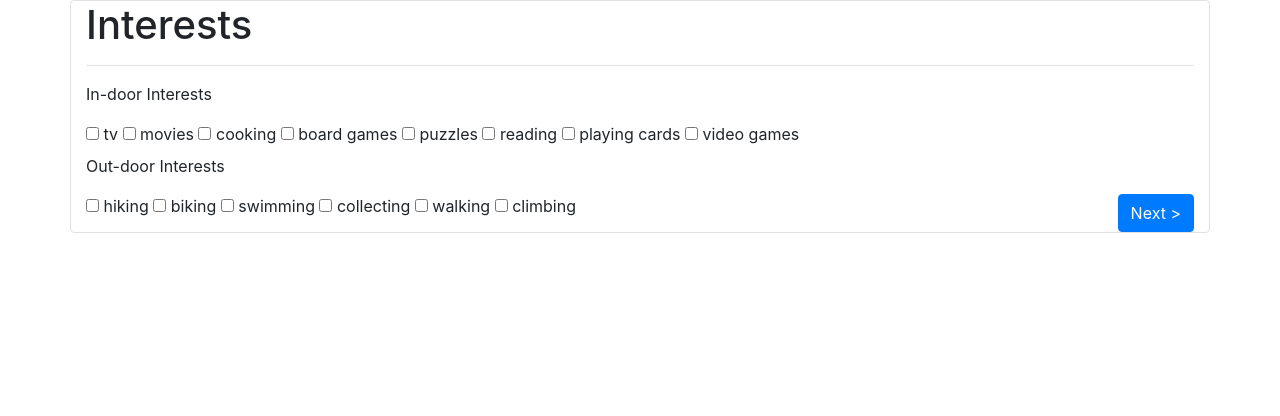
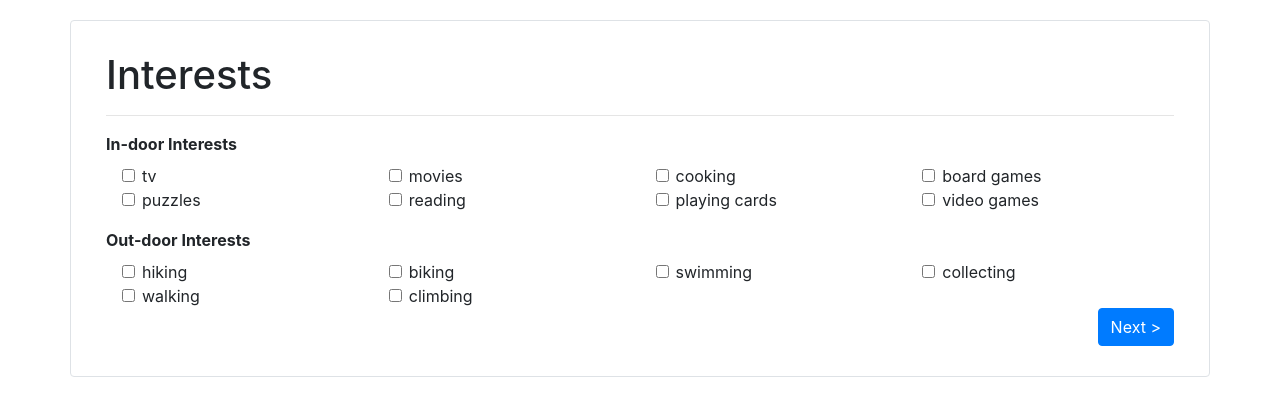
Before and after one commit to MrDrennan/dating, a PHP site: page /views/frm-interests.html in a window 1280 px wide. Shown: the part 56-472 px from the top of the page. Run offline with PHP 8.4, Linux system fonts and the light colour scheme.

Commit message:
styled interests form

```diff
--- a/views/frm-interests.html
+++ b/views/frm-interests.html
@@ -9,7 +9,7 @@
     <link rel="stylesheet" href="https://stackpath.bootstrapcdn.com/bootstrap/4.4.1/css/bootstrap.min.css" integrity="sha384-Vkoo8x4CGsO3+Hhxv8T/Q5PaXtkKtu6ug5TOeNV6gBiFeWPGFN9MuhOf23Q9Ifjh" crossorigin="anonymous">
 
     <!-- Site CSS -->
-    <link rel="stylesheet" href="">
+    <link rel="stylesheet" href="/328/dating/styles/form.css">
 
     <!-- Favicon -->
     <link rel="icon" type="image/png" href="/328/dating/images/dating-icon.png">
@@ -27,51 +27,93 @@
 
     <form action="profile-summary" method="post">
 
-        <p>In-door Interests</p>
+        <p class="mb-2 check-label">In-door Interests</p>
 
-        <input id="tv" name="indoor-interests[]" value="tv" type="checkbox">
-        <label for="tv">tv</label>
+        <div class="row ml-3 mb-3">
 
-        <input id="movies" name="indoor-interests[]" value="movies" type="checkbox">
-        <label for="movies">movies</label>
+            <div class="col-6 col-md-3 form-check">
+                <input id="tv" name="indoor-interests[]" value="tv" type="checkbox" class="form-check-input">
+                <label for="tv" class="form-check-label">tv</label>
+            </div>
 
-        <input id="cooking" name="indoor-interests[]" value="cooking" type="checkbox">
-        <label for="cooking">cooking</label>
+            <div class="col-6 col-md-3 form-check">
+                <input id="movies" name="indoor-interests[]" value="movies" type="checkbox" class="form-check-input">
+                <label for="movies" class="form-check-label">movies</label>
+            </div>
 
-        <input id="board-games" name="indoor-interests[]" value="board-games" type="checkbox">
-        <label for="board-games">board games</label>
+            <div class="col-6 col-md-3 form-check">
+                <input id="cooking" name="indoor-interests[]" value="cooking" type="checkbox" class="form-check-input">
+                <label for="cooking" class="form-check-label">cooking</label>
+            </div>
 
-        <input id="puzzles" name="indoor-interests[]" value="puzzles" type="checkbox">
-        <label for="puzzles">puzzles</label>
+            <div class="col-6 col-md-3 form-check">
+                <input id="board-games" name="indoor-interests[]" value="board-games" type="checkbox"
+                       class="form-check-input">
+                <label for="board-games" class="form-check-label">board games</label>
+            </div>
 
-        <input id="reading" name="indoor-interests[]" value="reading" type="checkbox">
-        <label for="reading">reading</label>
+            <div class="col-6 col-md-3 form-check">
+                <input id="puzzles" name="indoor-interests[]" value="puzzles" type="checkbox" class="form-check-input">
+                <label for="puzzles" class="form-check-label">puzzles</label>
+            </div>
 
-        <input id="playing-cards" name="indoor-interests[]" value="playing-cards" type="checkbox">
-        <label for="playing-cards">playing cards</label>
+            <div class="col-6 col-md-3 form-check">
+                <input id="reading" name="indoor-interests[]" value="reading" type="checkbox" class="form-check-input">
+                <label for="reading" class="form-check-label">reading</label>
+            </div>
 
-        <input id="video-games" name="indoor-interests[]" value="video-games" type="checkbox">
-        <label for="video-games">video games</label>
+            <div class="col-6 col-md-3 form-check">
+                <input id="playing-cards" name="indoor-interests[]" value="playing-cards" type="checkbox"
+                       class="form-check-input">
+                <label for="playing-cards" class="form-check-label">playing cards</label>
+            </div>
 
-        <p>Out-door Interests</p>
+            <div class="col-6 col-md-3 form-check">
+                <input id="video-games" name="indoor-interests[]" value="video-games" type="checkbox"
+                       class="form-check-input">
+                <label for="video-games" class="form-check-label">video games</label>
+            </div>
 
-        <input id="hiking" name="outdoor-interests[]" value="hiking" type="checkbox">
-        <label for="hiking">hiking</label>
+        </div><!-- row -->
 
-        <input id="biking" name="outdoor-interests[]" value="biking" type="checkbox">
-        <label for="biking">biking</label>
+        <p class="mb-2 check-label">Out-door Interests</p>
 
-        <input id="swimming" name="outdoor-interests[]" value="swimming" type="checkbox">
-        <label for="swimming">swimming</label>
+        <div class="row ml-3">
 
-        <input id="collecting" name="outdoor-interests[]" value="collecting" type="checkbox">
-        <label for="collecting">collecting</label>
+            <div class="col-6 col-md-3 form-check">
+                <input id="hiking" name="outdoor-interests[]" value="hiking" type="checkbox" class="form-check-input">
+                <label for="hiking" class="form-check-label">hiking</label>
+            </div>
 
-        <input id="walking" name="outdoor-interests[]" value="walking" type="checkbox">
-        <label for="walking">walking</label>
+            <div class="col-6 col-md-3 form-check">
+                <input id="biking" name="outdoor-interests[]" value="biking" type="checkbox" class="form-check-input">
+                <label for="biking" class="form-check-label">biking</label>
+            </div>
 
-        <input id="climbing" name="outdoor-interests[]" value="climbing" type="checkbox">
-        <label for="climbing">climbing</label>
+            <div class="col-6 col-md-3 form-check">
+                <input id="swimming" name="outdoor-interests[]" value="swimming" type="checkbox"
+                       class="form-check-input">
+                <label for="swimming" class="form-check-label">swimming</label>
+            </div>
+
+            <div class="col-6 col-md-3 form-check">
+                <input id="collecting" name="outdoor-interests[]" value="collecting" type="checkbox"
+                       class="form-check-input">
+                <label for="collecting" class="form-check-label">collecting</label>
+            </div>
+
+            <div class="col-6 col-md-3 form-check">
+                <input id="walking" name="outdoor-interests[]" value="walking" type="checkbox" class="form-check-input">
+                <label for="walking" class="form-check-label">walking</label>
+            </div>
+
+            <div class="col-6 col-md-3 form-check">
+                <input id="climbing" name="outdoor-interests[]" value="climbing" type="checkbox"
+                       class="form-check-input">
+                <label for="climbing" class="form-check-label">climbing</label>
+            </div>
+
+        </div><!-- row -->
 
         <button class="btn btn-primary float-right" type="submit">Next ></button>
     </form>
--- a/views/frm-profile.html
+++ b/views/frm-profile.html
@@ -30,11 +30,13 @@
         <div class="row">
             <div class="col-md-6">
 
+                <!-- Email -->
                 <div class="form-group">
                     <label for="email">Email</label>
                     <input id="email" name="email" type="text" class="form-control">
                 </div>
 
+                <!-- State -->
                 <div class="form-group">
                     <label for="state">State</label>
                     <!-- select modified from https://www.freeformatter.com/usa-state-list-html-select.html -->
@@ -101,7 +103,7 @@
                     <!-- Male -->
                     <div class="form-check form-check-inline">
                         <input type="radio" name="seeking-gender" id="male" value="male" class="form-check-input">
-                        <label for="male" class="form-check-label">Male</label>
+                        <label for="male">Male</label>
                     </div>
 
                     <!-- Female -->
```
Also changed, not shown: index.php (+9 -1 lines), styles/form.css (+9 -0 lines), images/empty-profile.png (added).
